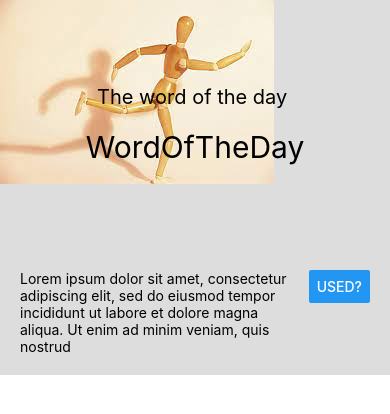
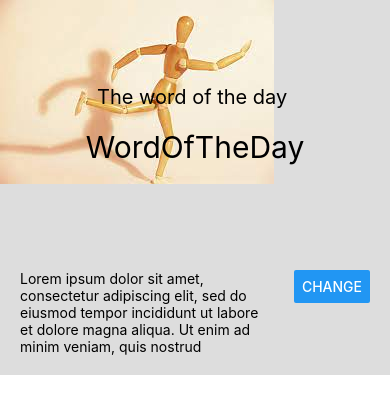
Before and after one commit to Amigostres/Word-of-the-day, a React Native app: screen / in a window 390 px wide. Shown: the top 414 px of the page. Built offline with nearby package versions, Linux system fonts and the light colour scheme; no server answers.

Commit message:
using an API to get the word.

```diff
--- a/App.tsx
+++ b/App.tsx
@@ -1,4 +1,4 @@
-import React, {useState} from 'react';
+import React, {useEffect, useState} from 'react';
 import { StatusBar } from 'expo-status-bar';
 import { Button, StyleSheet, Text, View, ImageBackground } from 'react-native';
 
@@ -6,14 +6,18 @@ export default function App() {
   const fillerText:string = `Lorem ipsum dolor sit amet, consectetur adipiscing elit, sed do eiusmod tempor incididunt ut labore et dolore magna aliqua. Ut enim ad minim veniam, quis nostrud`
   const [word, setWord] = useState("WordOfTheDay")
   const [definition, setDefinition] = useState(fillerText)
+  useEffect(() => {
+    fetch('https://random-word-api.herokuapp.com/word')
+    .then(response => response.json())
+    .then(data => setWord(data))
+  }, [])
   return (
     <View style={styles.container}>
       <ImageBackground source={require('./assets/backgroundImage.jpeg')}>
-        {/* here will be the header and the world of the day */}
+        {/* here will be the header and the word of the day */}
         <View style={styles.wordOfTheDay}>
           <Text style={styles.Text}>The word of the day </Text>
           <Text style={styles.TheWord}>{word}</Text>
-          <StatusBar style="auto" />
         </View>
 
       </ImageBackground>
@@ -22,7 +26,7 @@ export default function App() {
       {/* here there will be the definition */}
       <View style={styles.DefinitionContainer}>
         <Text style={styles.textComponent}>{definition}</Text>
-        <Button title='used?' />
+        <Button title='Change' />
       </View>
 
       {/* example use cases */}
@@ -34,7 +38,7 @@ export default function App() {
       <View>
 
       </View>
-
+      <StatusBar style="auto" />
     </View>
   );
 };
```
Also changed, not shown: 1 other file (tests, documents, lock files or other folders).
